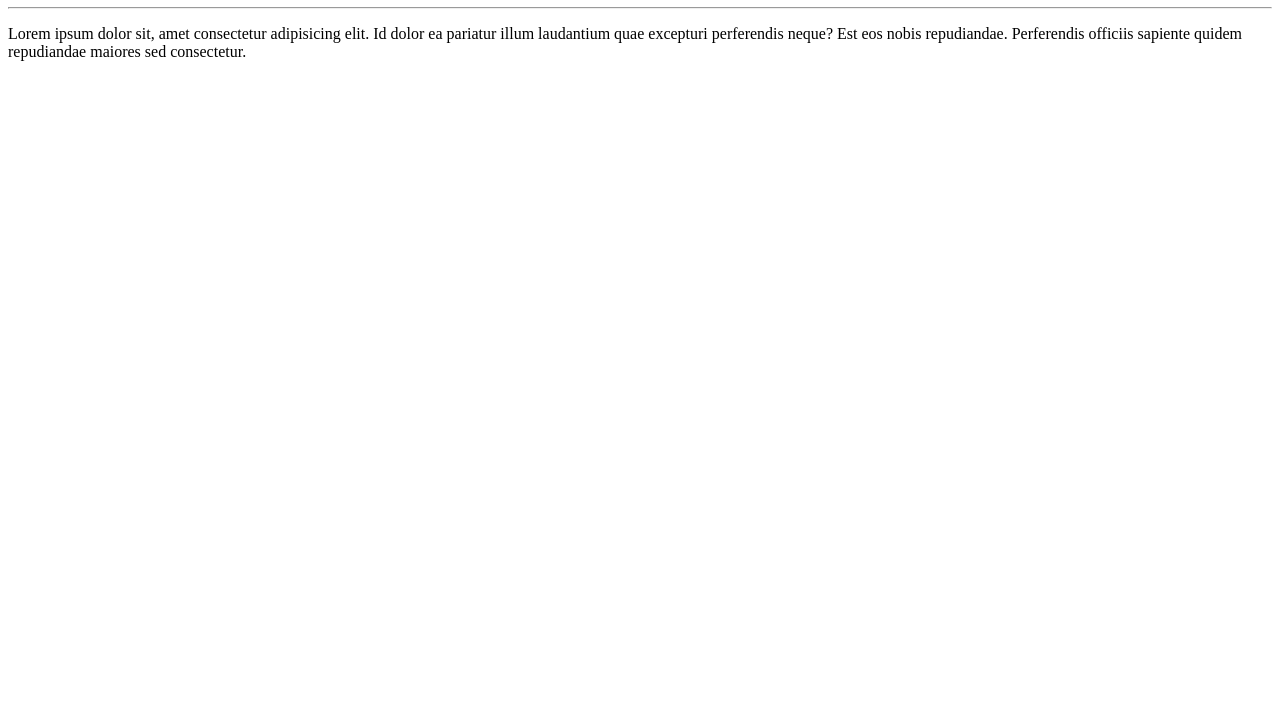
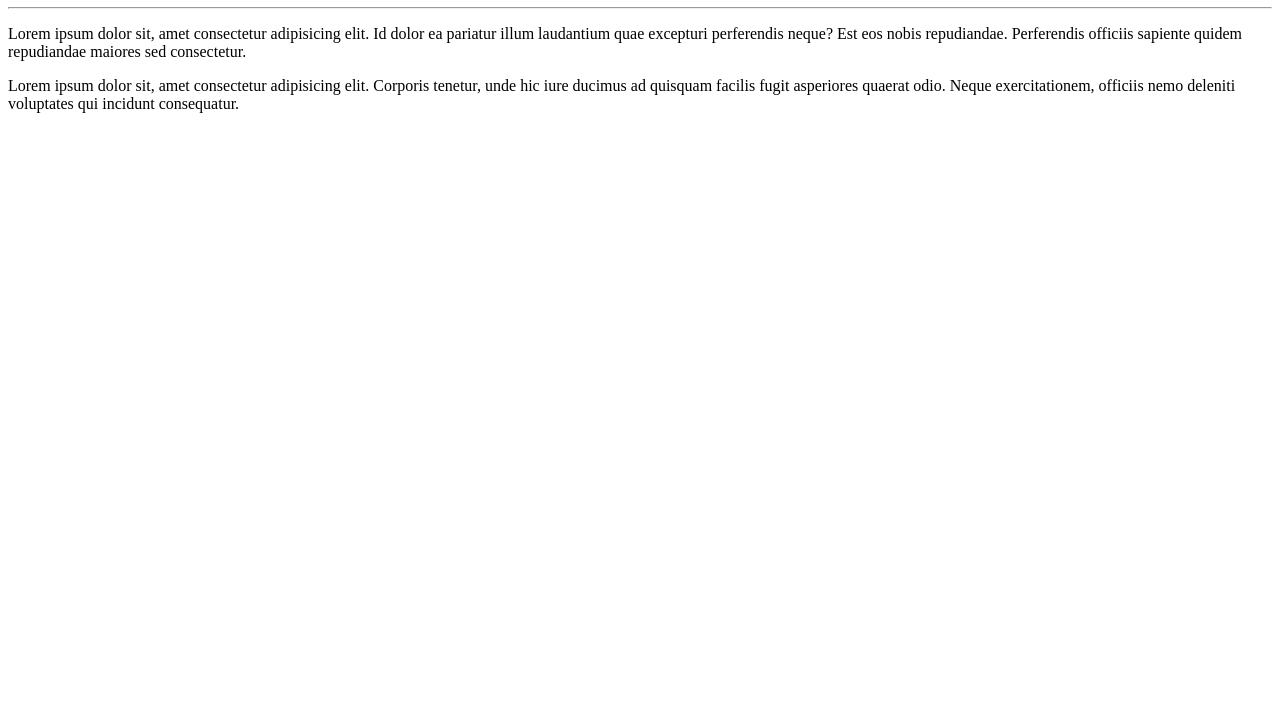
Before and after one commit to thevitorialves/Ola-Mundo, a plain HTML site: page site-exemplo/index.html in a window 1280 px wide. Shown: the part 73-800 px from the top of the page. Drawn offline with Linux system fonts and the light colour scheme.

Commit message:
adicionei um paragrafo

```diff
--- a/site-exemplo/index.html
+++ b/site-exemplo/index.html
@@ -9,5 +9,6 @@
     <h1>Olá, Mundo</h1>
     <hr>
     <p>Lorem ipsum dolor sit, amet consectetur adipisicing elit. Id dolor ea pariatur illum laudantium quae excepturi perferendis neque? Est eos nobis repudiandae. Perferendis officiis sapiente quidem repudiandae maiores sed consectetur.</p>
+    <p>Lorem ipsum dolor sit, amet consectetur adipisicing elit. Corporis tenetur, unde hic iure ducimus ad quisquam facilis fugit asperiores quaerat odio. Neque exercitationem, officiis nemo deleniti voluptates qui incidunt consequatur.</p>
 </body>
 </html>
```
